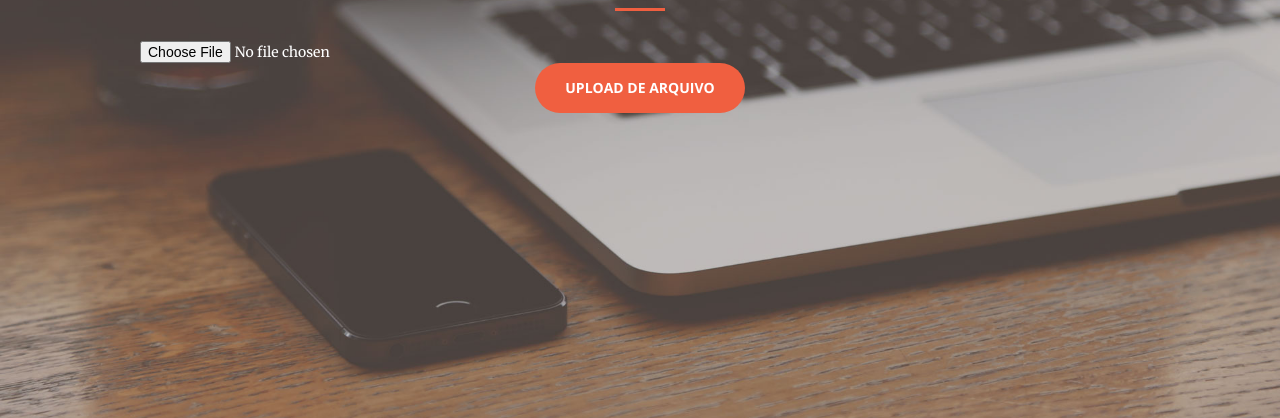
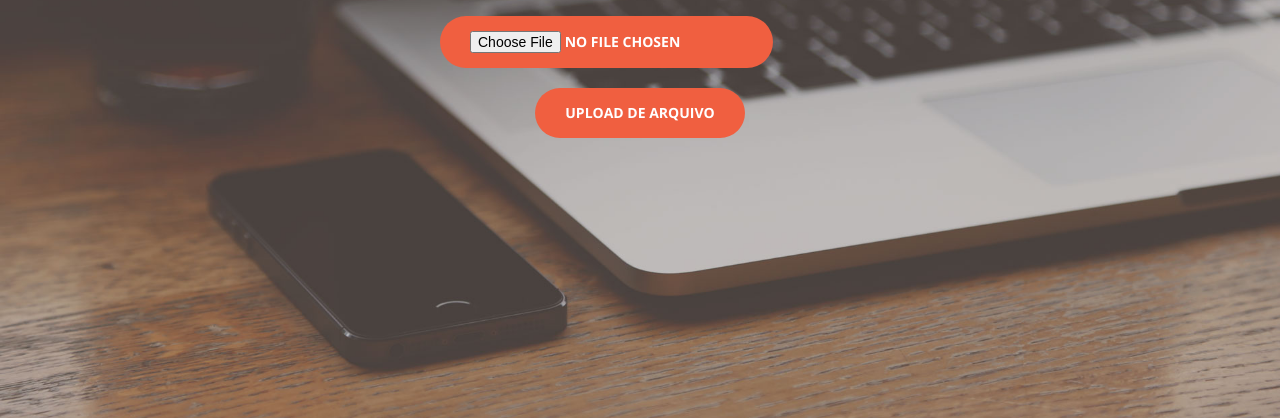
Before and after one commit to ehammo/uStoreDesafio3, a plain HTML site: page clienteWeb/index.html in a window 1280 px wide. Shown: the part 382-800 px from the top of the page. Drawn offline with nearby package versions, Linux system fonts and the light colour scheme.

Commit message:
Fixed position of form

```diff
--- a/clienteWeb/css/creative.css
+++ b/clienteWeb/css/creative.css
@@ -8,6 +8,7 @@ body {
   height: 100%;
   width: 100%;
 }
+
 body {
   font-family: 'Merriweather', 'Helvetica Neue', Arial, sans-serif;
 }
@@ -173,9 +174,6 @@ header .header-content .header-content-inner h1 {
   font-size: 30px;
 }
 
-#filename{
-  text-align: center;
-}
 
 header .header-content .header-content-inner hr {
   margin: 30px auto;
@@ -394,6 +392,7 @@ fieldset[disabled] .btn-primary.active {
   border-radius: 300px;
   font-weight: 700;
   text-transform: uppercase;
+
 }
 .btn-xl {
   padding: 15px 30px;
--- a/clienteWeb/index.html
+++ b/clienteWeb/index.html
@@ -48,8 +48,8 @@
             <div class="header-content-inner">
                 <h1 id="homeHeading">Desafio 3.2</h1>
                 <hr>
-				<form class="form-inline uploadForm">
-					<input name="file" id="filename" type="file" />
+				<form id="uploadForm" class="form-inline">
+					<input class="btn btn-primary btn-xl filename" name="file" id="filename" type="file" />
 					<a class="btn btn-primary btn-xl uploadBtn">Upload de arquivo</a>
 				</form>
 			</div>
```
Also changed, not shown: clienteWeb/css/creative.min.css.
